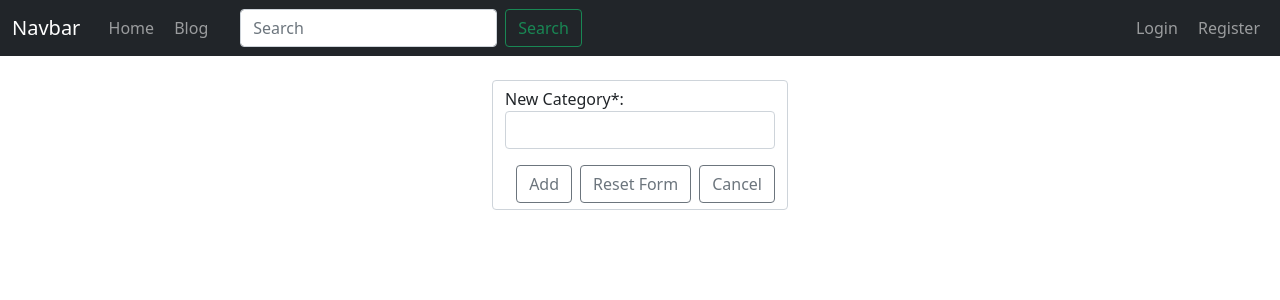
After one commit to Dmytro-Sk/website_blog, a Django app: page /blog/add_category in a window 1280 px wide. The commit adds this page. Shown: the top 300 px of the page. Run offline with Django 3.2, Linux system fonts and the light colour scheme; some libraries are stand-ins or nearby versions.

Commit message:
Change blog.models - add new class - add new fields

```diff
--- a/apps/blog/admin.py
+++ b/apps/blog/admin.py
@@ -1,5 +1,6 @@
 from django.contrib import admin
 
-from .models import Post
+from .models import Post, Category
 
 admin.site.register(Post)
+admin.site.register(Category)
--- a/apps/blog/forms.py
+++ b/apps/blog/forms.py
@@ -1,20 +1,34 @@
 from django import forms
 
-from .models import Post
+from .models import Post, Category
+
+
+class CategoryForm(forms.ModelForm):
+    class Meta:
+        model = Category
+        fields = ['name']
+        labels = {
+            'name': 'New Category*',
+        }
+        widgets = {
+            'name': forms.TextInput(attrs={'class': 'form-control'}),
+        }
 
 
 class PostForm(forms.ModelForm):
     class Meta:
         model = Post
-        fields = ['title', 'author', 'body']
+        fields = ['title', 'author', 'category', 'body']
         labels = {
             'title': 'Post Title*',
-            'author': 'Choose author*',
+            'author': 'Choose Author*',
+            'category': 'Choose Category*',
             'body': 'Post Text*',
         }
         widgets = {
             'title': forms.TextInput(attrs={'class': 'form-control'}),
             'author': forms.Select(attrs={'class': 'form-select'}),
+            'category': forms.Select(attrs={'class': 'form-select'}),
             'body': forms.Textarea(attrs={'class': 'form-control', 'placeholder': 'Enter text here'})
         }
 
@@ -22,12 +36,14 @@ class PostForm(forms.ModelForm):
 class EditPostForm(forms.ModelForm):
     class Meta:
         model = Post
-        fields = ['title', 'body']
+        fields = ['title', 'category', 'body']
         labels = {
             'title': 'Edit Post Title',
+            'category': 'Edit Post Category',
             'body': 'Edit Post Text',
         }
         widgets = {
             'title': forms.TextInput(attrs={'class': 'form-control'}),
+            'category': forms.Select(attrs={'class': 'form-select'}),
             'body': forms.Textarea(attrs={'class': 'form-control'})
         }
--- a/apps/blog/models.py
+++ b/apps/blog/models.py
@@ -1,12 +1,26 @@
 from django.db import models
 from django.contrib.auth.models import User
 from django.urls import reverse
+
+
+class Category(models.Model):
+    name = models.CharField(max_length=255)
+
+    def __str__(self):
+        return self.name
+
+    @staticmethod
+    def get_absolute_url():
+        return reverse('blog:blog-page')
 
 
 class Post(models.Model):
     title = models.CharField(max_length=255)
     author = models.ForeignKey(User, on_delete=models.CASCADE)
     body = models.TextField()
+    add_post_date = models.DateTimeField(auto_now_add=True)
+    change_post_date = models.DateTimeField(auto_now=True)
+    category = models.ForeignKey(Category, on_delete=models.SET_NULL, null=True)
 
     def __str__(self):
         return f'{self.title} (by {self.author})'
--- /dev/null
+++ b/apps/blog/templates/blog/add_category.html
@@ -0,0 +1,22 @@
+{% extends 'home_page/base.html' %}
+{% load crispy_forms_tags %}
+
+{% block title %}New Post{% endblock title%}
+
+{% block content %}
+    <div class="container-fluid mt-4">
+        <div class="row justify-content-center">
+            <div class="col-sm-3">
+                <form method="POST" class="form-control">
+                    {% csrf_token %}
+                    {{ form.as_p }}
+                    <div class="d-grid gap-2 d-md-flex justify-content-md-end">
+                        <button class="btn btn-outline-secondary" type="submit">Add</button>
+                        <button class="btn btn-outline-secondary" type="reset">Reset Form</button>
+                        <a class="btn btn-outline-secondary" href="{% url 'blog:blog-page' %}">Cancel</a>
+                    </div>
+                </form>
+            </div>
+        </div>
+    </div>
+{% endblock content %}
--- a/apps/blog/urls.py
+++ b/apps/blog/urls.py
@@ -5,6 +5,7 @@ from . import views
 app_name = 'blog'
 urlpatterns = [
     path('', views.BlogPageView.as_view(), name='blog-page'),
+    path('add_category', views.AddCategoryView.as_view(), name='add-category'),
     path('add_post', views.AddPostView.as_view(), name='add-post'),
     path('post/<int:pk>/details/', views.PostDetailView.as_view(), name='post-details'),
     path('post/<int:pk>/update/', views.UpdatePostView.as_view(), name='update-post'),
--- a/apps/blog/views.py
+++ b/apps/blog/views.py
@@ -1,8 +1,8 @@
 from django.views.generic import ListView, DetailView, CreateView, UpdateView, DeleteView
 from django.urls import reverse, reverse_lazy
 
-from .models import Post
-from .forms import PostForm, EditPostForm
+from .models import Post, Category
+from .forms import CategoryForm, PostForm, EditPostForm
 
 
 class BlogPageView(ListView):
@@ -22,6 +22,12 @@ class AddPostView(CreateView):
     template_name = 'blog/add_post.html'
 
 
+class AddCategoryView(CreateView):
+    model = Category
+    form_class = CategoryForm
+    template_name = 'blog/add_category.html'
+
+
 class UpdatePostView(UpdateView):
     model = Post
     template_name = 'blog/update_post.html'
--- a/apps/home_page/templates/home_page/base.html
+++ b/apps/home_page/templates/home_page/base.html
@@ -57,12 +57,13 @@
                                     <span class="fas fa-user-plus"></span>&nbsp;Register
                                 </a>
                             </li>
-                        {% endif %}
+                        {% else %}
                             <li class="nav-item">
                                 <a class="nav-link" href="{% url 'logout' %}">
                                     <span class="fas fa-sign-out-alt"></span>&nbsp;Logout
                                 </a>
                             </li>
+                        {% endif %}
                     </ul>
                 </div>
             </div>
```
Also changed, not shown: apps/blog/templates/blog/main_page.html (+25 -12 lines), apps/blog/templates/blog/post_detail.html (+7 -1 lines), apps/blog/migrations/0002_auto_20210607_1437.py (added), apps/blog/migrations/0003_alter_post_add_post_date.py (added), db.sqlite3. Lines whose indentation alone changed are shown as unchanged.
